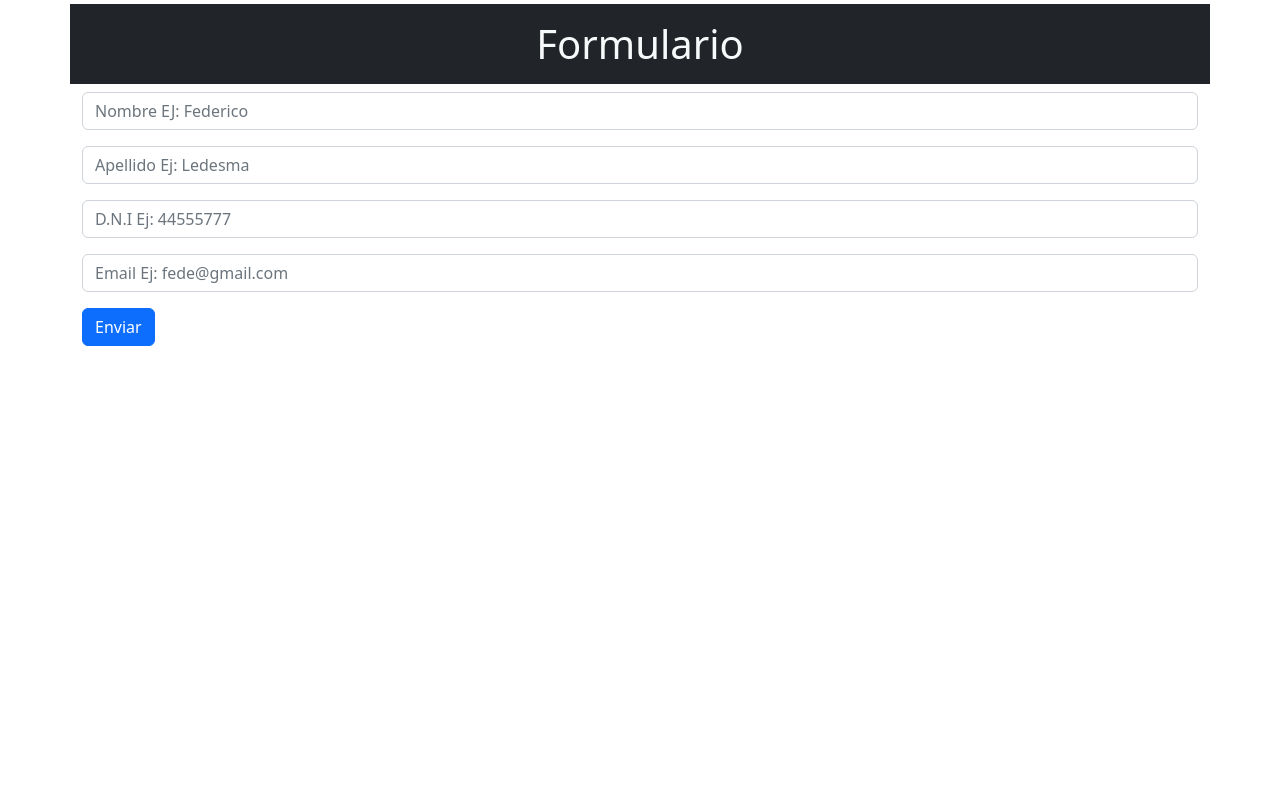
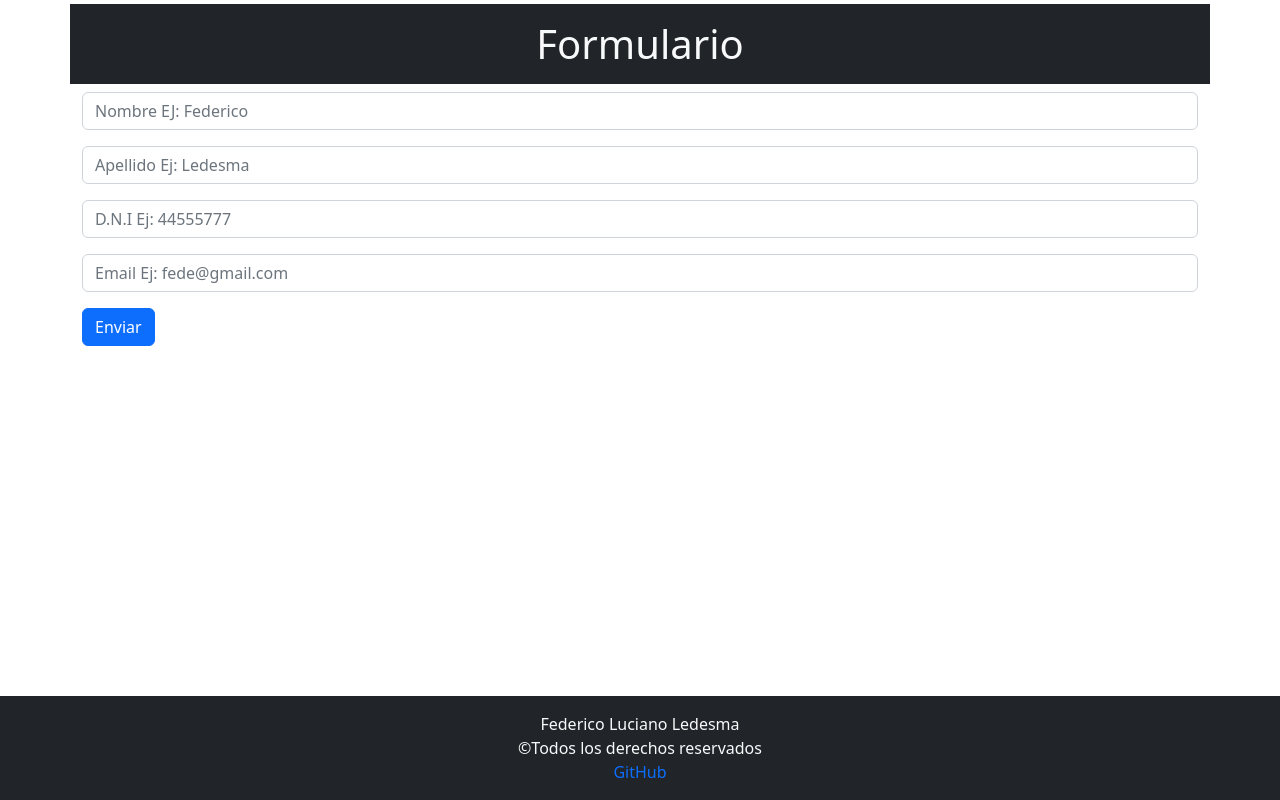
Before and after one commit to Fedreric/practicoReact-8, a React (Vite) app: page / in a window 1280 px wide. Built offline with nearby package versions, Linux system fonts and the light colour scheme.

Commit message:
Se agrega las clases en los contenedores necesarios para el correcto funcionamiento del footer

```diff
--- a/src/App.jsx
+++ b/src/App.jsx
@@ -2,15 +2,19 @@ import 'bootstrap/dist/css/bootstrap.min.css';
 import {Container} from 'react-bootstrap';
 import './App.css'
 import Formulario from './components/Formulario';
+import FooterFedeLedesma from './components/FooterFedeLedesma';
 
 function App() {
   return (
-    <section>
+    <>
+    <section className='mainPage'>
       <Container className='bg-dark'>
       <h1 className='text-center mt-1 text-light py-3'>Formulario</h1>
       </Container>
       <Formulario></Formulario>
     </section>
+      <FooterFedeLedesma></FooterFedeLedesma>
+    </>
   )
 }
 
```
